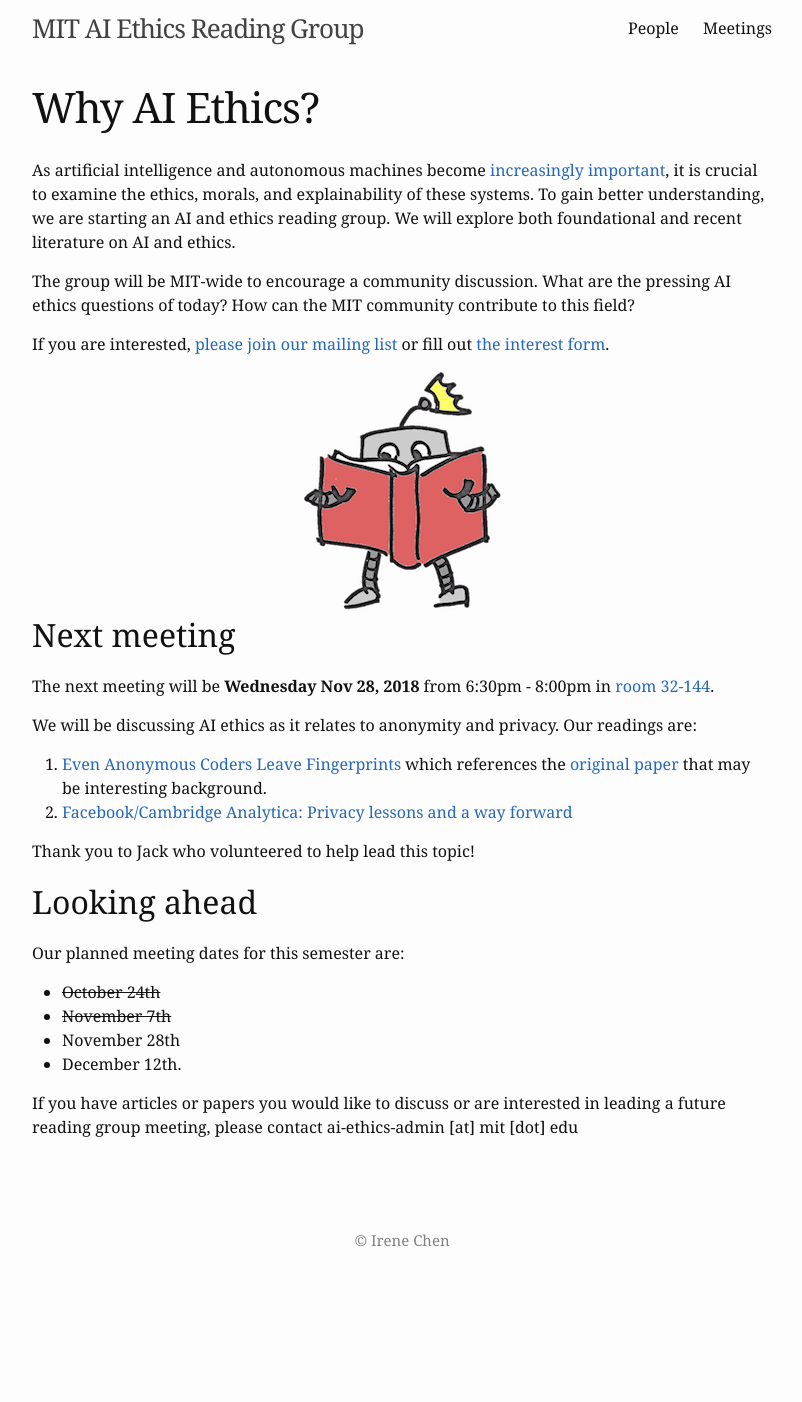
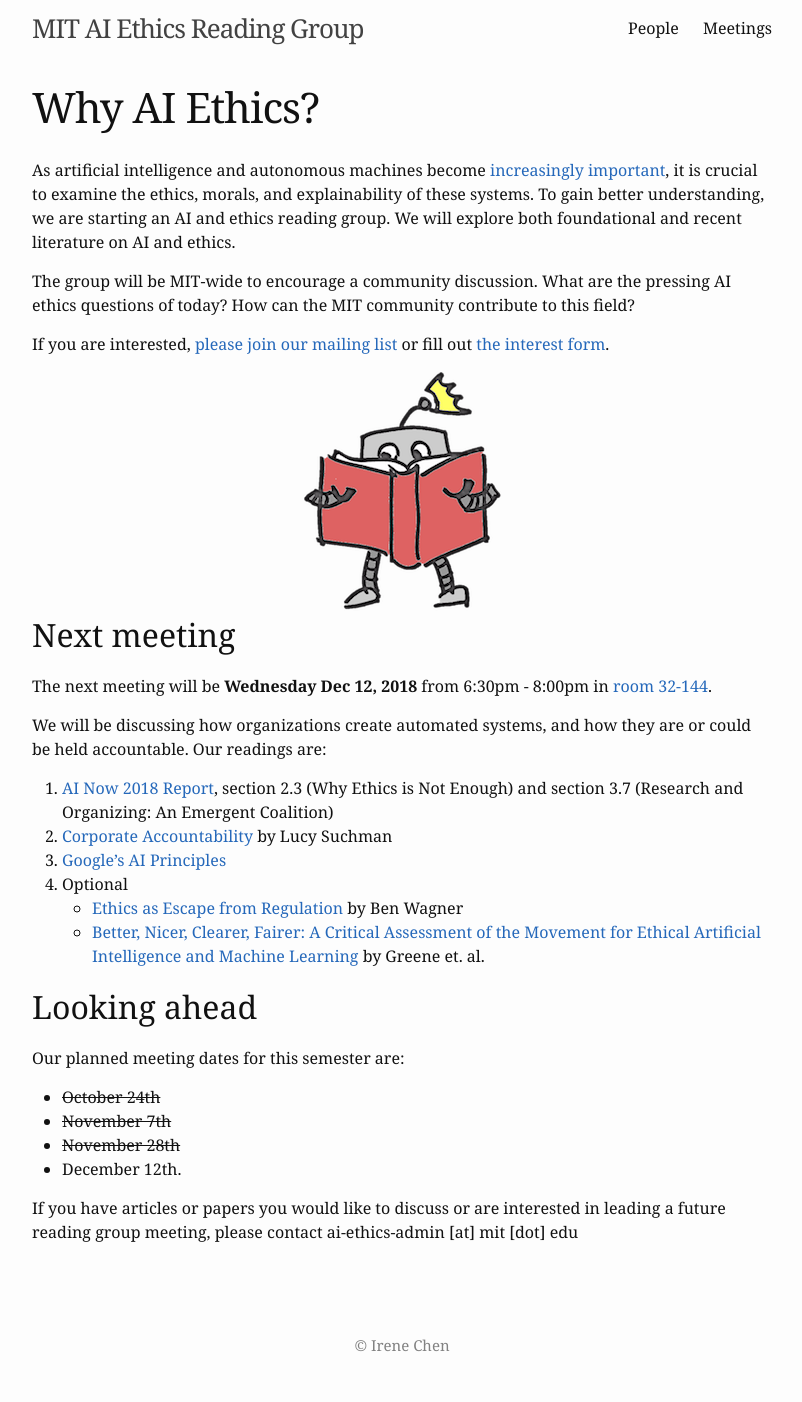
Before and after one commit to mitaiethics/mitaiethics.github.io, a Jekyll site: the page built from info.md, in a window 1280 px wide. Shown: the whole page, without its empty margins (238-1040 px from the left). Built offline with Jekyll 4.4.1, drawn with Linux system fonts in a browser that asks for light colours; before the commit the page ends 1297 px from its top, so only the background shows below that.

Commit message:
Add notes from 11-07 and update readings for 12-12

```diff
--- a/info.md
+++ b/info.md
@@ -18,13 +18,15 @@ If you are interested, [please join our mailing list](https://groups.mit.edu/web
 
 ## Next meeting
 
-The next meeting will be **Wednesday Nov 28, 2018** from 6:30pm - 8:00pm in [room 32-144](https://whereis.mit.edu/?go=32).
+The next meeting will be **Wednesday Dec 12, 2018** from 6:30pm - 8:00pm in [room 32-144](https://whereis.mit.edu/?go=32).
 
-We will be discussing AI ethics as it relates to anonymity and privacy. Our readings are:
- 1. [Even Anonymous Coders Leave Fingerprints](https://www.wired.com/story/machine-learning-identify-anonymous-code/) which references the [original paper](https://arxiv.org/pdf/1512.08546.pdf) that may be interesting background.
- 2. [Facebook/Cambridge Analytica: Privacy lessons and a way forward](https://internetpolicy.mit.edu/blog-2018-fb-cambridgeanalytica/)
-
-Thank you to Jack who volunteered to help lead this topic!
+We will be discussing how organizations create automated systems, and how they are or could be held accountable. Our readings are:
+ 1.  [AI Now 2018 Report](https://ainowinstitute.org/AI_Now_2018_Report.pdf), section 2.3 (Why Ethics is Not Enough) and section 3.7 (Research and Organizing: An Emergent Coalition)
+ 2. [Corporate Accountability](https://robotfutures.wordpress.com/2018/06/10/corporate-accountability/) by Lucy Suchman
+ 3. [Google’s AI Principles](https://www.blog.google/technology/ai/ai-principles/)
+ 4. Optional
+   - [Ethics as Escape from Regulation](https://www.privacylab.at/wp-content/uploads/2018/07/Ben_Wagner_Ethics-as-an-Escape-from-Regulation_2018_BW9.pdf) by Ben Wagner
+   - [Better, Nicer, Clearer, Fairer: A Critical Assessment of the Movement for Ethical Artificial Intelligence and Machine Learning](http://dmgreene.net/wp-content/uploads/2018/09/Greene-Hoffman-Stark-Better-Nicer-Clearer-Fairer-HICSS-Final-Submission.pdf) by Greene et. al.
 
 
 ## Looking ahead
@@ -32,7 +34,7 @@ Thank you to Jack who volunteered to help lead this topic!
 Our planned meeting dates for this semester are:
  - ~~October 24th~~
  - ~~November 7th~~
- - November 28th
+ - ~~November 28th~~
  - December 12th.
 
 If you have articles or papers you would like to discuss or are interested in leading a future reading group meeting, please contact ai-ethics-admin [at] mit [dot] edu
```
Also changed, not shown: _posts/2018-11-07-ethics-education.md (added, +24 -0 lines), assets/meeting2.jpg (added), 7 other files.
